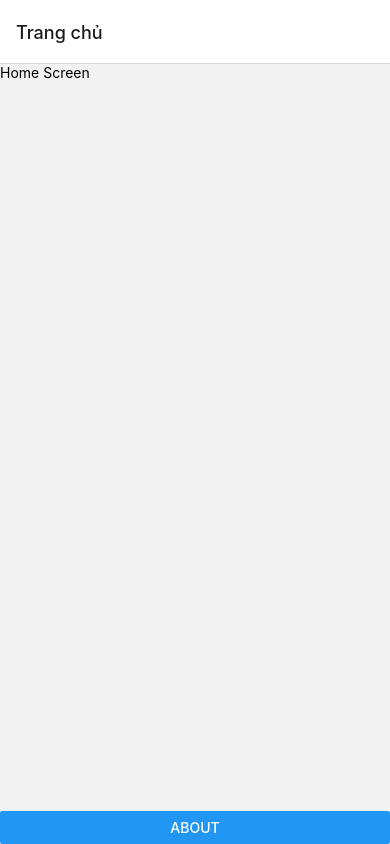
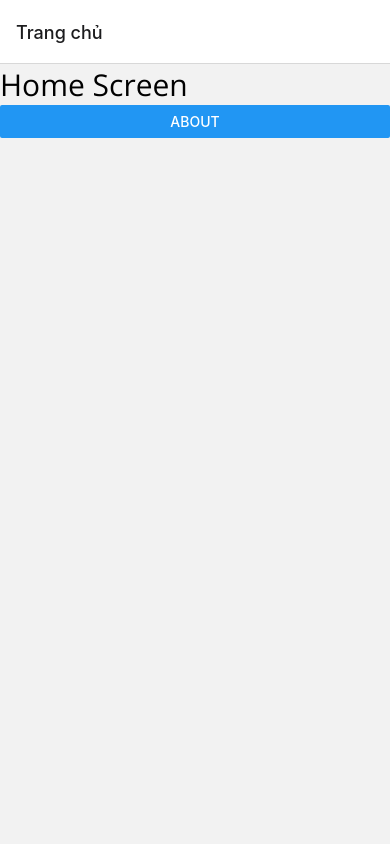
Before and after one commit to anhduy000635/react-native-todo, a React Native app: screen /Home in a window 390 px wide. Built offline with nearby package versions, Linux system fonts and the light colour scheme.

Commit message:
Navigation#2

```diff
--- a/App.tsx
+++ b/App.tsx
@@ -44,7 +44,6 @@ const App = () => {
   return (
     <NavigationContainer>
       <RootStack />
-      <Button title="About" onPress={() => alert("hello")} />
     </NavigationContainer>
   );
 };
--- a/components/review/detail.tsx
+++ b/components/review/detail.tsx
@@ -1,6 +1,7 @@
 import { processFontFamily } from "expo-font";
-import { Text, View, StyleSheet } from "react-native";
+import { Text, View, StyleSheet, Button } from "react-native";
 import { OPENSANS_REGULAR } from "../../utils/const";
+import { NavigationProp, useNavigation } from "@react-navigation/native";
 
 const styles = StyleSheet.create({
   review: {
@@ -9,9 +10,11 @@ const styles = StyleSheet.create({
   },
 });
 const DetailScreen = () => {
+  const navigation: NavigationProp<RootStackParamList> = useNavigation();
   return (
     <View>
       <Text style={styles.review}>Detail Screen google</Text>
+      <Button title="GoHome" onPress={() => navigation.navigate("Home")} />
     </View>
   );
 };
--- a/components/review/home.tsx
+++ b/components/review/home.tsx
@@ -1,9 +1,17 @@
-import { Text, View } from "react-native";
-
-const HomeScreen = () => {
+import { Text, View, Button, StyleSheet } from "react-native";
+import { OPENSANS_REGULAR } from "../../utils/const";
+const styles = StyleSheet.create({
+  review: {
+    fontSize: 30,
+    fontFamily: OPENSANS_REGULAR,
+  },
+});
+const HomeScreen = (props: any) => {
+  const { navigation } = props;
   return (
     <View>
-      <Text>Home Screen</Text>
+      <Text style={styles.review}>Home Screen</Text>
+      <Button title="About" onPress={() => navigation.navigate("Details")} />
     </View>
   );
 };
--- /dev/null
+++ b/types/route.d.ts
@@ -0,0 +1,4 @@
+type RootStackParamList = {
+    Home: undefined;
+    Details: undefined;
+};
```
